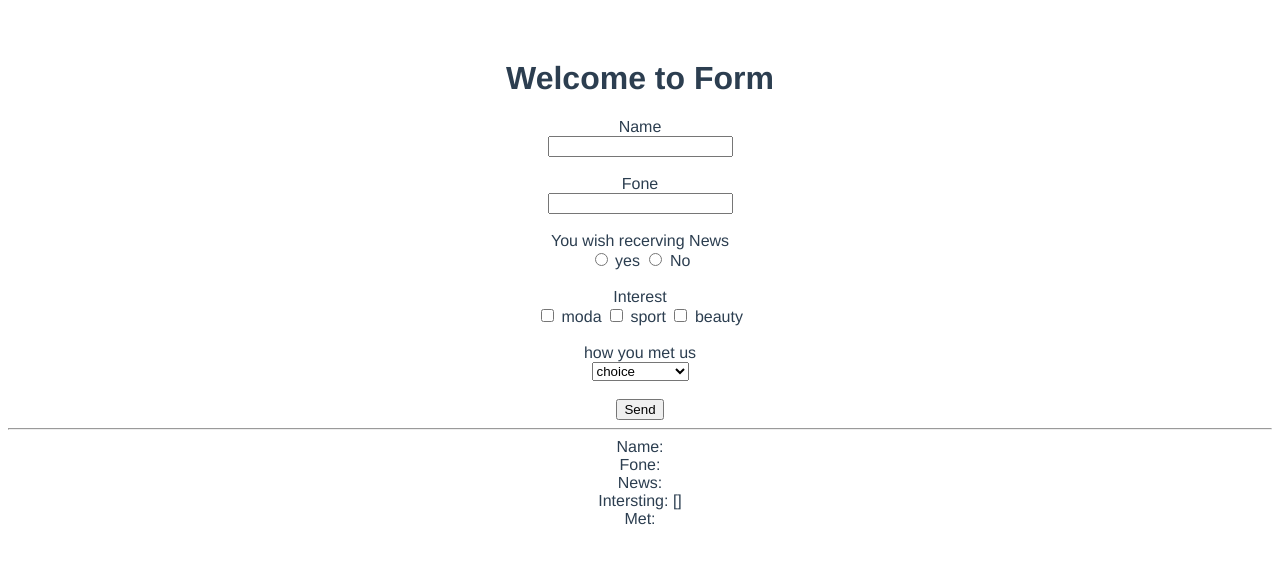
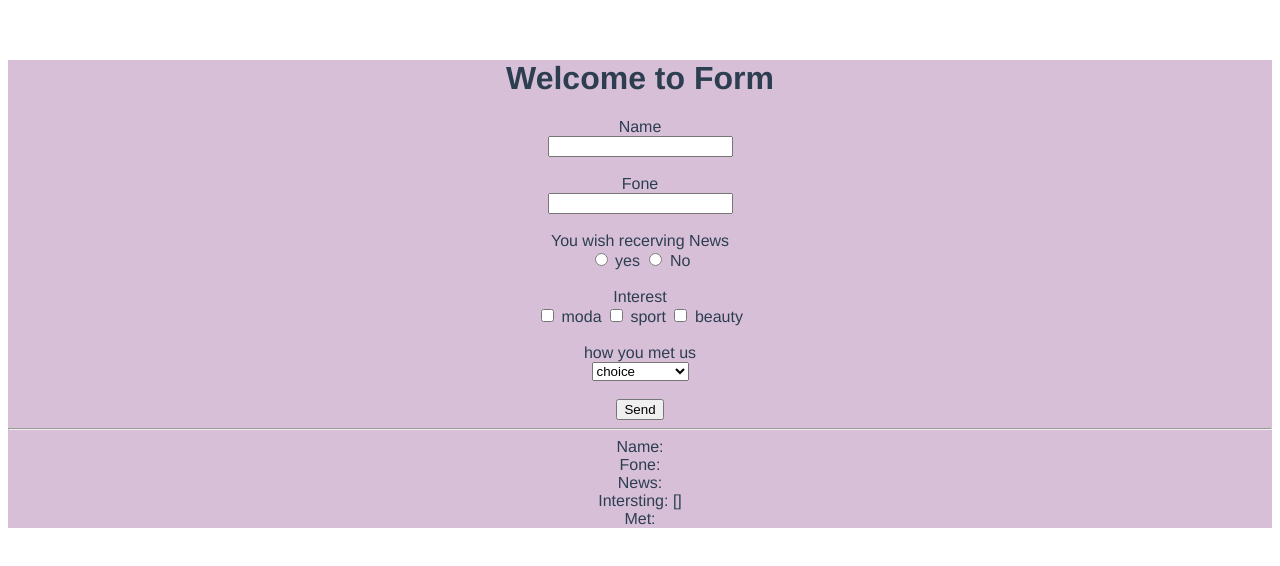
Before and after one commit to arianecrestani/Form, a Vue app in the folder form/: page / in a window 1280 px wide. Shown: the top 566 px of the page. Built offline with nearby package versions, Linux system fonts and the light colour scheme.

Commit message:
color css

```diff
--- a/form/src/App.vue
+++ b/form/src/App.vue
@@ -38,7 +38,6 @@
     News: {{ news }} <br>
     Intersting: {{ interest }} <br>
     Met: {{ met }} <br>
-
   </div>
 </template>
 
@@ -71,5 +70,6 @@ export default {
   text-align: center;
   color: #2c3e50;
   margin-top: 60px;
+  background-color:thistle;
 }
 </style>
```
